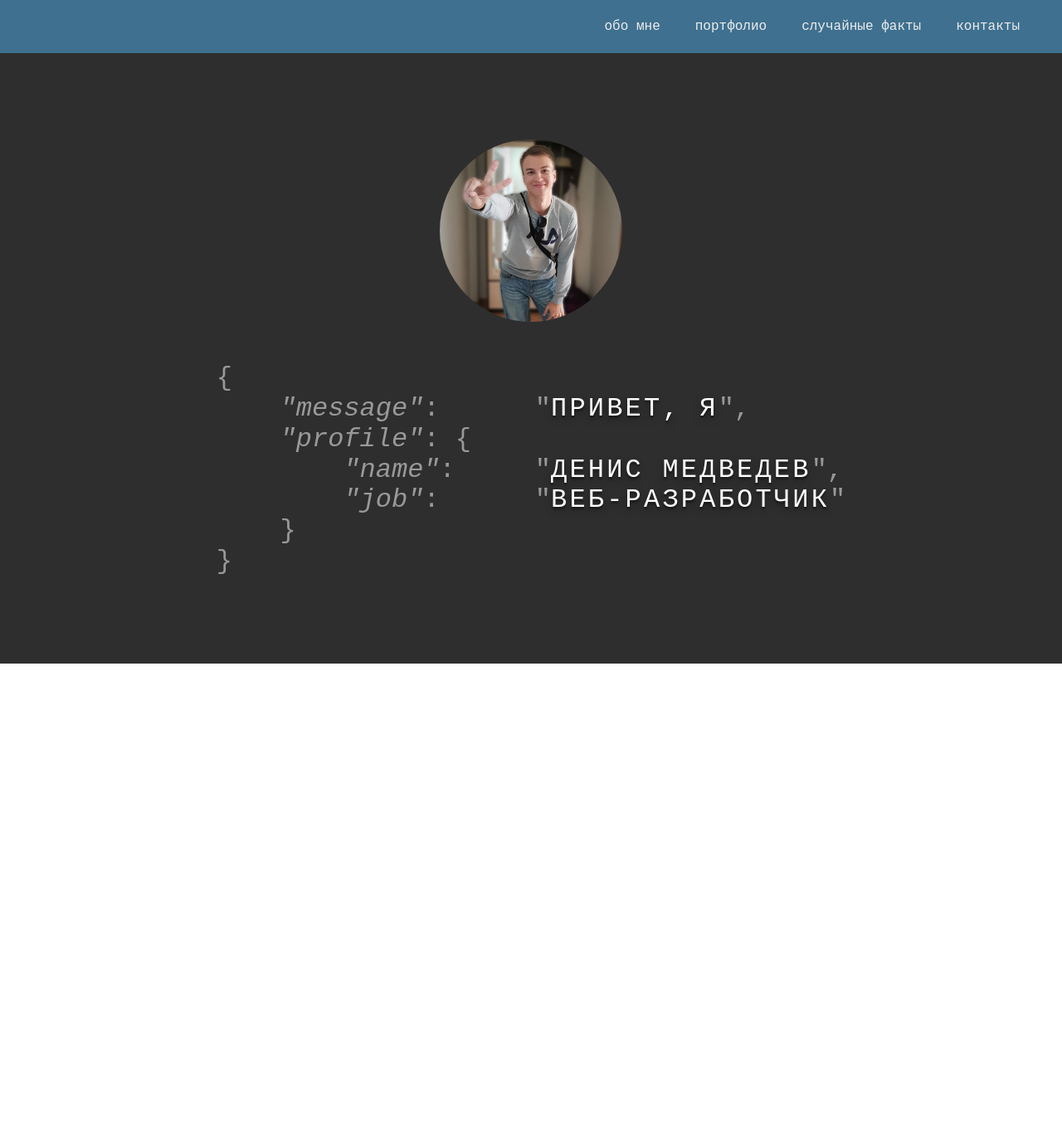
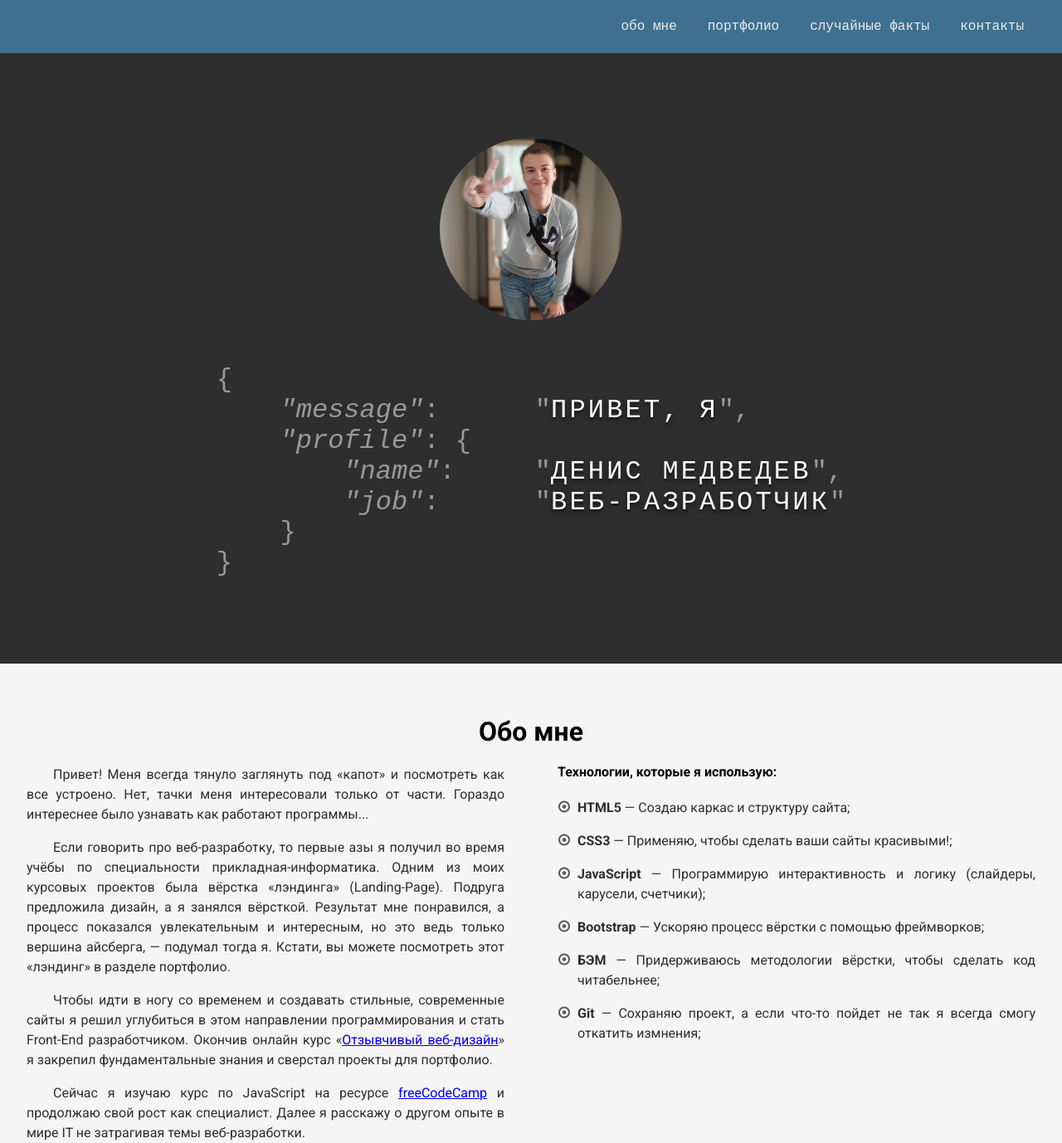
Before and after one commit to raziEiL/razieil.github.io, a plain HTML site: page index.html in a window 1280 px wide. Shown: the whole page at 83% size. Before the commit the page ends 800 px from the top, so only its background shows below. Drawn offline with Linux system fonts and the light colour scheme.

Commit message:
position principles were followed

```diff
--- a/index.html
+++ b/index.html
@@ -13,16 +13,19 @@
 
     <body>
         <nav class="nav">
+            <div class="nav__right">
                 <ul class="nav__list">
-                <li class="nav__item"><a class="nav__link" href="#">Обо мне</a></li>
+                    <li class="nav__item"><a class="nav__link" href="#about">Обо мне</a></li>
                     <li class="nav__item"><a class="nav__link" href="#">портфолио</a></li>
                     <li class="nav__item"><a class="nav__link" href="#">случайные факты</a></li>
                     <li class="nav__item"><a class="nav__link" href="#">контакты</a></li>
                 </ul>
+            </div>
         </nav>
-        <div class="container">
         <section class="intro">
-                <img class="intro__img" src="images/photo-5.jpg" alt="Photo">
+            <div class="intro__elem1">
+                <img class="intro__img" src="images/photo-5.jpg" alt="My photo">
+            </div>
             <pre class="intro__pre">{
     <i>"message"</i>:      "<span>Привет, я</span>",
     <i>"profile"</i>: {
@@ -30,9 +33,30 @@
         <i>"job"</i>:      "<span>Веб-разработчик</span>"
     }
 }</pre>
+        </section>
 
+        <section class="about">
+            <a href="#" id="about" class="anchor-fix"></a>
+            <h1 class="header header--color-odd">Обо мне</h1>
+            <div class="row">
+                <div class="col">
+                    <p class="text text--indent text--color-odd">Привет! Меня всегда тянуло заглянуть под &laquo;капот&raquo; и посмотреть как все устроено. Нет, тачки меня интересовали только от части. Гораздо интереснее было узнавать как работают программы...</p>
+                    <p class="text text--indent text--color-odd">Если говорить про веб-разработку, то первые азы я получил во время учёбы по специальности прикладная-информатика. Одним из моих курсовых проектов была вёрстка &laquo;лэндинга&raquo; (Landing-Page). Подруга предложила дизайн, а я занялся вёрсткой. Результат мне понравился, а процесс показался увлекательным и интересным, но это ведь только вершина айсберга, — подумал тогда я. Кстати, вы можете посмотреть этот &laquo;лэндинг&raquo; в разделе портфолио.</p>
+                    <p class="text text--indent text--color-odd">Чтобы идти в ногу со временем и создавать стильные, современные сайты я решил углубиться в этом направлении программирования и стать Front-End разработчиком. Окончив онлайн курс &laquo;<a href="https://www.freecodecamp.org/certification/razieil/responsive-web-design" target="_blank">Отзывчивый веб-дизайн</a>&raquo; я закрепил фундаментальные знания и сверстал проекты для портфолио.</p>
+                    <p class="text text--indent text--color-odd">Сейчас я изучаю курс по JavaScript на ресурсе <a href="https://www.freecodecamp.org/" target="_blank">freeCodeCamp</a> и продолжаю свой рост как специалист. Далее я расскажу о другом опыте в мире IT не затрагивая темы веб-разработки.</p>
+                </div>
+                <div class="col">
+                    <h4 class="header--color-odd">Технологии, которые я использую:</h4>
+                    <ul class="about__list text text--color-odd">
+                        <li class="about__item"><b>HTML5</b> — Создаю каркас и структуру сайта;</li>
+                        <li class="about__item"><b>CSS3</b> — Применяю, чтобы сделать ваши сайты красивыми!;</li>
+                        <li class="about__item"><b>JavaScript</b> — Программирую интерактивность и логику (слайдеры, карусели, счетчики);</li>
+                        <li class="about__item"><b>Bootstrap</b> — Ускоряю процесс вёрстки с помощью фреймворков;</li>
+                        <li class="about__item"><b>БЭМ</b> — Придерживаюсь методологии вёрстки, чтобы сделать код читабельнее;</li>
+                        <li class="about__item"><b>Git</b> — Сохраняю проект, а если что-то пойдет не так я всегда смогу откатить измнения;</li>
+                    </ul>
+                </div>
         </section>
-        </div>
     </body>
 
 </html>
--- a/styles/style.css
+++ b/styles/style.css
@@ -2,10 +2,42 @@ body {
     font-family: 'Roboto', sans-serif;
 }
 
+h1,
+h2,
+h3,
+h4,
+p {
+    margin-top: 0;
+}
+
+pre,
+ul {
+    padding: 0;
+    margin: 0;
+}
+
 :root {
     --nav-height: 64px;
-    --container-padding: 15px;
-    --container-padding-neg: calc(var(--container-padding) * -1);
+}
+
+.nav-fix {
+    padding-top: var(--nav-height);
+    margin-top: calc(var(--nav-height) * -1);
+}
+
+a.anchor-fix {
+    display: block;
+    position: relative;
+    top: calc(var(--nav-height) * -1);
+    visibility: hidden;
+}
+
+section:nth-child(even) {
+    background: hsl(0, 0%, 18%);
+}
+
+section:nth-child(odd) {
+    background: hsl(0, 0%, 96%);
 }
 
 /*  -------- NAVBAR -------- */
@@ -21,20 +53,25 @@ body {
     background: #3F708F;
 }
 
+.nav__right {
+    margin-right: 30px;
+}
+
 .nav__list {
     display: flex;
-    padding: 0 30px 0 30px;
-    margin: 0;
     list-style: none;
+    text-transform: lowercase;
+    font-family: 'Courier New', Consolas, monospace;
 }
 
 .nav__item {
-    font-size: 16px;
-    text-transform: lowercase;
-    font-family: 'Courier New', Consolas, monospace;
     border: 1px solid hsla(0, 0%, 93%, 0);
     border-radius: 5px;
-    margin: 0 5px;
+    margin-right: 5px;
+}
+
+.nav__item:last-child {
+    margin-right: 0;
 }
 
 .nav__item:hover {
@@ -70,17 +107,11 @@ body {
 }
 
 /*  -------- INTRO -------- */
-.container {
-    padding: var(--nav-height) var(--container-padding) 0;
-}
-
 .intro {
     display: flex;
     flex-direction: column;
     justify-content: center;
     align-items: center;
-    margin-right: var(--container-padding-neg);
-    margin-left: var(--container-padding-neg);
     /* opera */
     height: -o-calc(100vh - var(--nav-height));
     /* google, safari */
@@ -88,15 +119,25 @@ body {
     /* firefox */
     height: -moz-calc(100vh - var(--nav-height));
     height: calc(100vh - var(--nav-height));
+    min-height: 640px;
+    margin-top: var(--nav-height);
+}
 
-    background: hsl(0, 0%, 18%);
+.intro__elem1 {
+    margin-bottom: 50px;
+}
+
+.intro__img {
+    height: auto;
+    width: 220px;
+    /*  border: 2px solid hsl(0, 0%, 60%); */
+    border-radius: 50%;
 }
 
 .intro__pre {
     font-size: 2em;
     color: hsl(0, 0%, 60%);
     font-family: 'Courier New', Consolas, monospace;
-    margin: 50px 0 0;
     /*   background: linear-gradient(to bottom,
         hsl(0, 0%, 20%),
         hsl(0, 0%, 20%) 50%,
@@ -127,49 +168,86 @@ body {
     }
 }
 
-.intro__img {
-    display: block;
-    height: auto;
-    width: 220px;
-    /*  border: 2px solid hsl(0, 0%, 60%); */
-    border-radius: 50%;
+/*  -------- ABOUT -------- */
+.about {
+    background: hsl(0, 0%, 96%);
 }
 
-/* css-tricks */
-.typewriter {
-    /* Ensures the content is not revealed until the animation */
-    overflow: hidden;
-    /* The typwriter cursor */
-    border-right: .15em solid orange;
-    /* Keeps the content on a single line */
-    white-space: nowrap;
-    /* Gives that scrolling effect as the typing happens */
+.row {
+    display: flex;
+    justify-content: space-around;
+    max-width: 1400px;
     margin: 0 auto;
-    /* Adjust as needed */
-    letter-spacing: .15em;
-    animation: typing 3.5s steps(40, end), blink-caret .75s step-end infinite;
 }
 
-/* The typing effect */
-@keyframes typing {
-    from {
-        width: 0
-    }
-
-    to {
-        width: 100%
-    }
+.col {
+    width: 45%;
 }
 
-/* The typewriter cursor effect */
-@keyframes blink-caret {
+.header {
+    text-align: center;
+    padding-top: 2em;
+    margin-top: 0;
+}
 
-    from,
-    to {
-        border-color: transparent
-    }
+.header--color-even {
+    color: white;
+}
 
-    50% {
-        border-color: orange;
-    }
+.header--color-odd {
+    color: black;
 }
+
+.text {
+    line-height: 1.5;
+    text-align: justify;
+}
+
+.text:last-child {
+    margin-bottom: 0;
+}
+
+.text--indent {
+    text-indent: 2em;
+}
+
+.text--color-even {
+    color: hsl(0, 0%, 82%);
+}
+
+.text--color-odd {
+    color: hsl(0, 0%, 18%);
+}
+
+.about__list {
+    /* list-style: inside; */
+    list-style: none;
+}
+
+.about__item {
+    background: url(../images/symbol.png) no-repeat top 3px left;
+    /* border-left: 5px solid #3F708F; */
+    padding-left: 24px;
+    margin-bottom: 1em;
+}
+
+/* .about__item:nth-child(odd) {
+    background: hsl(183, 42%, 92%);
+} */
+
+
+/* .about__item:nth-child(2) {
+    border-color: #8bc63e;
+}
+
+.about__item:nth-child(3) {
+    border-color: #fcba30;
+}
+
+.about__item:nth-child(4) {
+    border-color: #1ccfc9;
+}
+
+.about__item:nth-child(5) {
+    border-color: #493224;
+} */
```
Also changed, not shown: images/symbol.png (added). Lines whose indentation alone changed are shown as unchanged.
